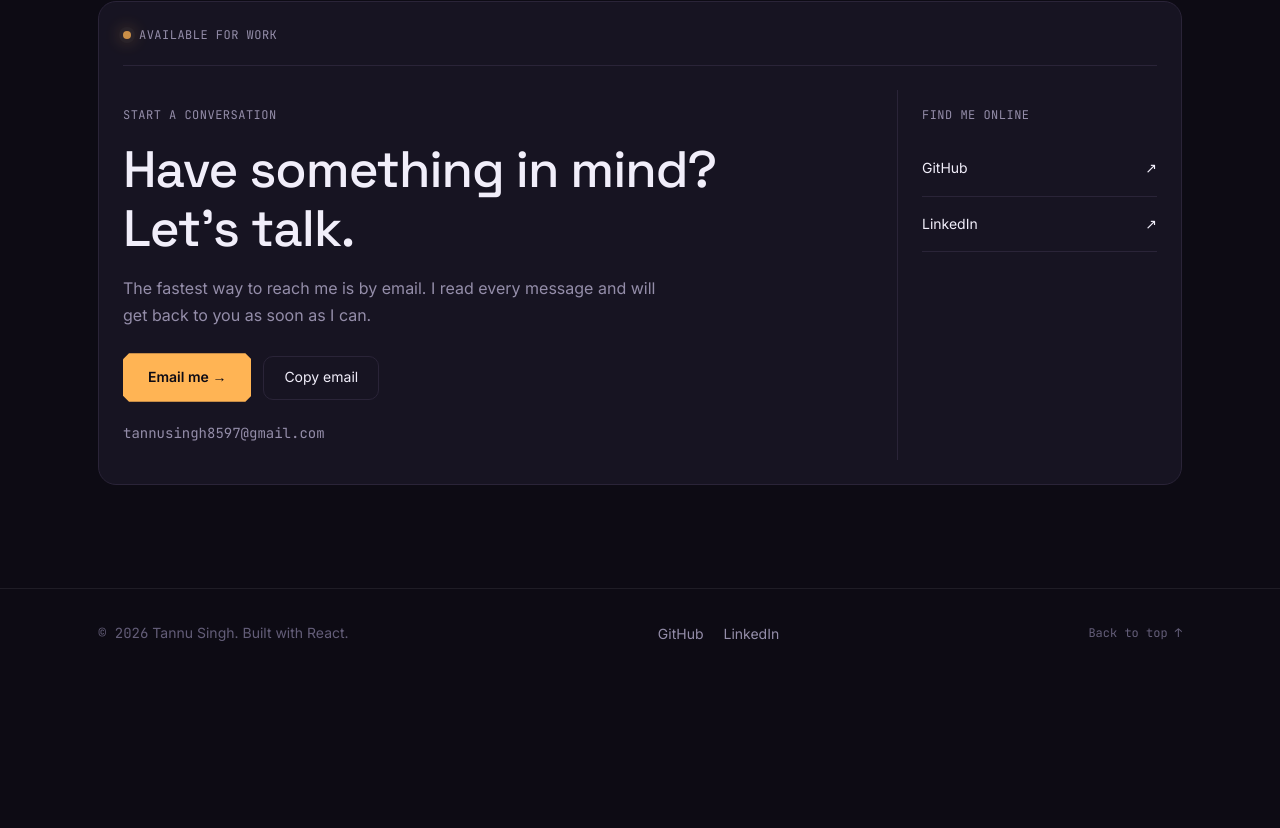
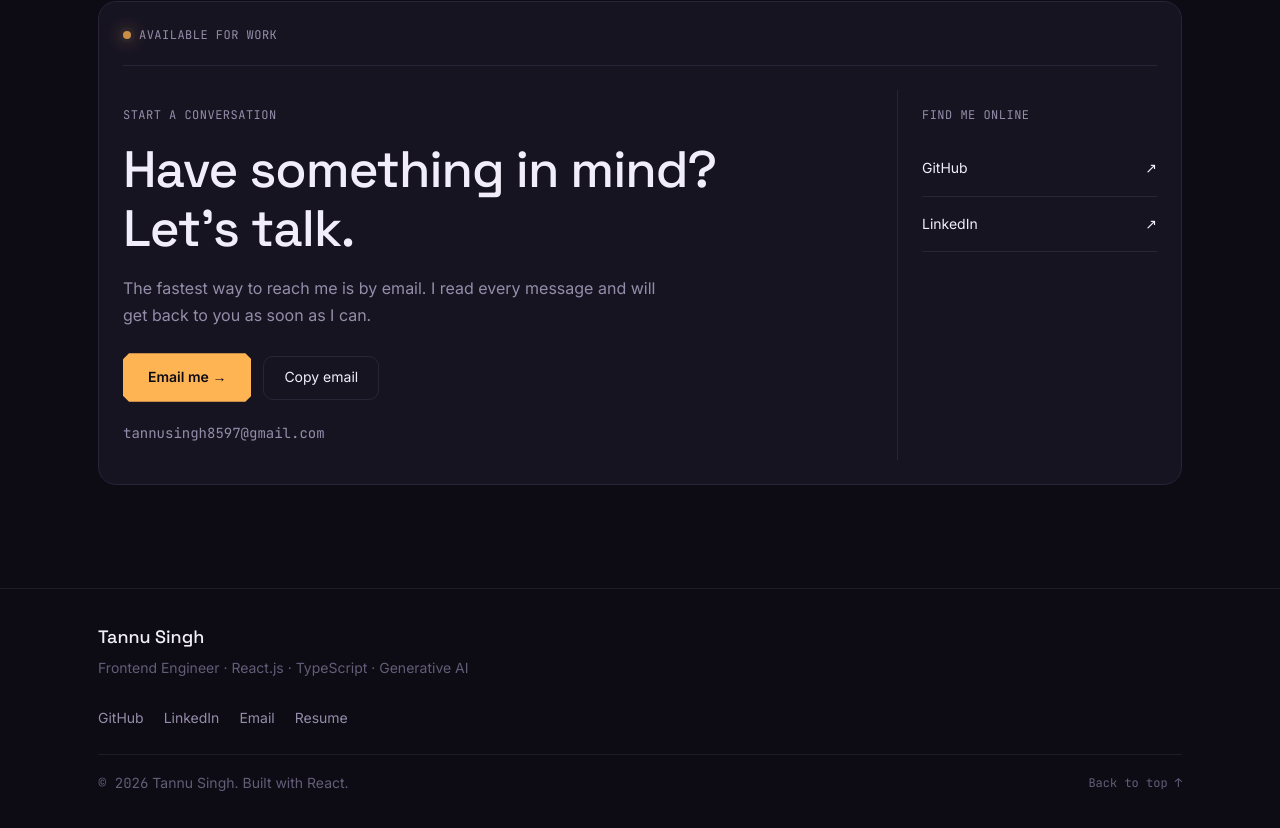
Before and after one commit to Tannu12344/portfolio, a React (Vite) app: page / in a window 1280 px wide. Shown: the part 5771-6599 px from the top of the page. Before the commit the page ends 6449 px from the top, so only its background shows below. Built offline with nearby package versions, Linux system fonts and the light colour scheme.

Commit message:
feat: polish portfolio footer

```diff
--- a/src/components/Footer/Footer.jsx
+++ b/src/components/Footer/Footer.jsx
@@ -8,9 +8,16 @@ export function Footer() {
   return (
     <footer className={styles.footer}>
       <Container className={styles.inner}>
-        <p className={styles.copy}>
-          <span className="text-mono">© {year}</span> {profile.name}. Built with React.
-        </p>
+        <div className={styles.identity}>
+          <p className={styles.name}>
+            {profile.name}
+          </p>
+
+          <p className={styles.role}>
+            {profile.role} · React.js · TypeScript · Generative AI
+          </p>
+        </div>
+
         <ul className={styles.socials}>
           {profile.socials.map((social) => (
             <li key={social.id}>
@@ -24,10 +31,43 @@ export function Footer() {
               </a>
             </li>
           ))}
+
+          <li>
+            <a
+              href={`mailto:${profile.email}`}
+              className={styles.socialLink}
+            >
+              Email
+            </a>
+          </li>
+
+          <li>
+            <a
+              href={profile.resumeUrl}
+              target="_blank"
+              rel="noreferrer"
+              className={styles.socialLink}
+            >
+              Resume
+            </a>
+          </li>
         </ul>
-        <a href="#hero" className={styles.top}>
-          Back to top ↑
-        </a>
+
+        <div className={styles.bottom}>
+          <p className={styles.copy}>
+            <span className="text-mono">
+              © {year}
+            </span>{' '}
+            {profile.name}. Built with React.
+          </p>
+
+          <a
+            href="#hero"
+            className={styles.top}
+          >
+            Back to top ↑
+          </a>
+        </div>
       </Container>
     </footer>
   );
--- a/src/components/Footer/Footer.module.css
+++ b/src/components/Footer/Footer.module.css
@@ -1,43 +1,136 @@
 .footer {
+  position: relative;
+  z-index: var(--z-content);
+
+  width: 100%;
+
+  margin-top: 0;
+
   border-top: 1px solid var(--color-border-hairline);
+
+  background: var(--color-background);
+
   padding-block: var(--space-8);
 }
 
 .inner {
   display: flex;
-  flex-wrap: wrap;
-  align-items: center;
-  justify-content: space-between;
-  gap: var(--space-4);
+  flex-direction: column;
+
+  gap: var(--space-6);
+
+  width: 100%;
 }
 
-.copy {
+/* ---------- Identity ---------- */
+
+.identity {
+  display: flex;
+  flex-direction: column;
+  gap: var(--space-1);
+}
+
+.name {
+  margin: 0;
+
+  font-family: var(--font-display);
+  font-size: var(--text-md);
+  font-weight: var(--weight-medium);
+
+  color: var(--color-text);
+}
+
+.role {
+  margin: 0;
+
   font-size: var(--text-sm);
   color: var(--color-text-faint);
 }
 
+/* ---------- Socials ---------- */
+
 .socials {
   display: flex;
+  flex-wrap: wrap;
+  align-items: center;
+
   gap: var(--space-5);
+
+  margin: 0;
+  padding: 0;
+
+  list-style: none;
 }
 
 .socialLink {
+  display: inline-flex;
+
   font-size: var(--text-sm);
   color: var(--color-text-muted);
-  transition: color var(--duration-base) var(--ease-standard);
+
+  transition:
+    color var(--duration-base) var(--ease-standard);
 }
 
 .socialLink:hover {
   color: var(--color-accent);
 }
 
+/* ---------- Bottom ---------- */
+
+.bottom {
+  display: flex;
+  align-items: center;
+  justify-content: space-between;
+
+  gap: var(--space-4);
+
+  padding-top: var(--space-4);
+
+  border-top: 1px solid var(--color-border-hairline);
+}
+
+.copy {
+  margin: 0;
+
+  font-size: var(--text-sm);
+  color: var(--color-text-faint);
+}
+
 .top {
+  flex-shrink: 0;
+
   font-family: var(--font-mono);
   font-size: var(--text-xs);
+
   color: var(--color-text-faint);
-  transition: color var(--duration-base) var(--ease-standard);
+
+  transition:
+    color var(--duration-base) var(--ease-standard);
 }
 
 .top:hover {
   color: var(--color-accent-secondary);
 }
+
+/* ---------- Mobile ---------- */
+
+@media (max-width: 640px) {
+  .footer {
+    padding-block: var(--space-6);
+  }
+
+  .bottom {
+    flex-direction: column;
+    align-items: flex-start;
+  }
+}
+
+/* ---------- Reduced Motion ---------- */
+
+@media (prefers-reduced-motion: reduce) {
+  .socialLink,
+  .top {
+    transition: none;
+  }
+}
```
